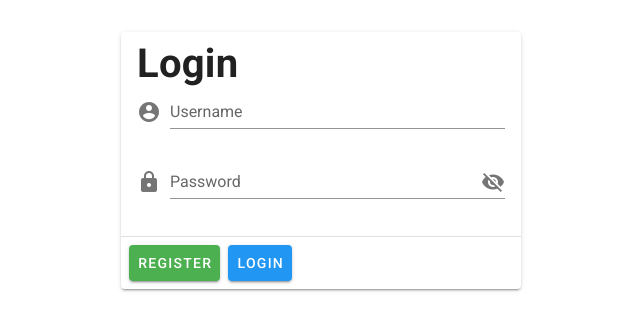
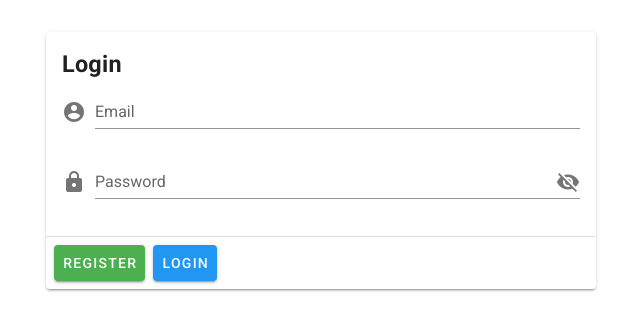
Before and after one commit to nakarinh14/vuetify-todo, a Vue app: page /login in a window 1280 px wide. Shown: the top 330 px of the page, without its empty margins (319-959 px from the left). Built offline with nearby package versions, Linux system fonts and the light colour scheme; no server answers.

Commit message:
Add error display message

```diff
--- a/src/views/Login.vue
+++ b/src/views/Login.vue
@@ -1,23 +1,29 @@
 <template>
-  <v-card width="400" class="mx-auto mt-5">
+  <v-card width="550" class="mx-auto mt-5">
     <v-card-title class="pb-0">
-      <h1>Login</h1>
+      <h3>Login</h3>
     </v-card-title>
     <v-card-text>
       <v-form>
         <v-text-field
-          label="Username"
+          label="Email"
           prepend-icon="mdi-account-circle"
+          v-model="email"
         />
         <v-text-field
           :type="showPassword ? 'text' : 'password'"
           label="Password"
           prepend-icon="mdi-lock"
           :append-icon="showPassword ? 'mdi-eye' : 'mdi-eye-off'"
+          v-model="password"
           @click:append="showPassword = !showPassword"
         />
       </v-form>
+      <span class="error--text">
+        {{errorMessage}}
+      </span>
     </v-card-text>
+
     <v-divider></v-divider>
     <v-card-actions>
       <v-btn @click="signUp" color="success">Register</v-btn>
@@ -27,29 +33,32 @@
 </template>
 
 <script>
-import firebase from 'firebase';
+
+import firebase from 'firebase/app';
+import 'firebase/auth';
 
 export default {
   name: 'Login',
   data: () => ({
     email: '',
     password: '',
+    errorMessage: '',
     showPassword: false,
   }),
   methods: {
-    signIn: async () => {
+    async signIn() {
       try {
         await firebase.auth().signInWithEmailAndPassword(this.email, this.password);
         await this.$router.push({ name: 'Todo' });
       } catch (e) {
-        console.log(e);
+        this.errorMessage = e.message;
       }
     },
-    signUp: async () => {
+    async signUp() {
       try {
         await firebase.auth().createUserWithEmailAndPassword(this.email, this.password);
       } catch (e) {
-        console.log(e);
+        this.errorMessage = e.message;
       }
     },
   },
```
